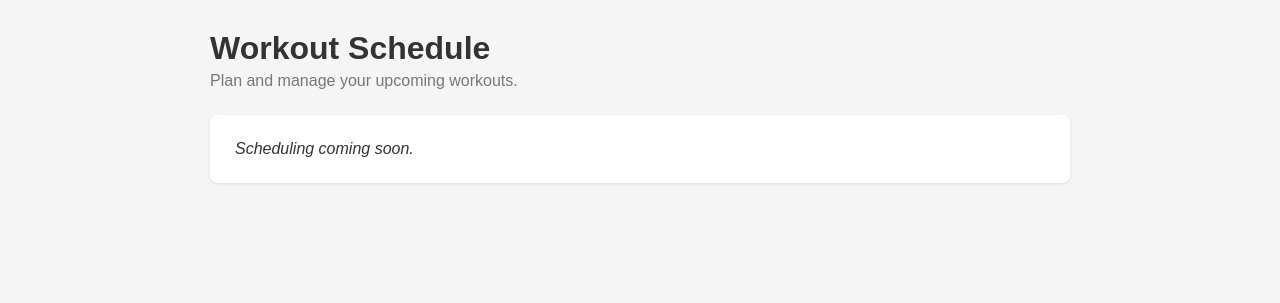
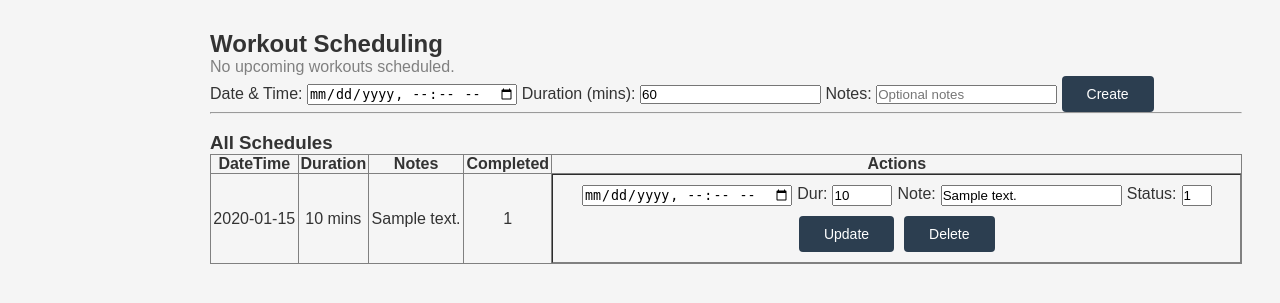
Before and after one commit to zackh5150/Personal-Fitness-Dashboard, a Flask app: page /schedule in a window 1280 px wide. Shown: the part 53-356 px from the top of the page. Run offline with Flask 3, Linux system fonts and the light colour scheme; tables that the repository leaves empty hold one stand-in row (values such as "Sample post").

Commit message:
Add Ha feature: schedule
Add Ha feature: schedule

```diff
--- a/app.py
+++ b/app.py
@@ -1,5 +1,6 @@
 from flask import Flask, render_template, request, redirect, url_for
 from database import get_db, init_db
+from datetime import datetime
 
 app = Flask(__name__)
 
@@ -14,6 +15,24 @@ def get_user():
     db.close()
     return user
 
+def getUpcomingWorkout(schedules):
+    now = datetime.now()
+    upcoming = None
+
+    for s in schedules:
+        try:
+            dt = datetime.strptime(s["scheduled_date"], "%Y-%m-%dT%H:%M")
+        except:
+            try:
+                dt = datetime.strptime(s["scheduled_date"], "%Y-%m-%d %H:%M")
+            except:
+                continue
+
+        if dt > now:
+            if upcoming is None or dt < upcoming[0]:
+                upcoming = (dt, s)
+
+    return upcoming[1] if upcoming else None
 
 # ---- Dashboard (home page) ----
 
@@ -175,25 +194,81 @@ def exercises_page():
 #  Functionality 5: Workout Scheduling (TODO - Ha)
 # ================================================================
 
+# VIEW SCHEDULE PAGE
+
 @app.route("/schedule")
 def schedule_page():
-    # TODO: query workout_schedules for user_id = 1, ordered by date
-    # TODO: pass the list to the template
-    return render_template("schedule.html")
+    db = get_db()
 
-# TODO: add a POST route for creating a new scheduled workout
-#       - read form fields: title, scheduled_date, duration_minutes, notes
-#       - INSERT into workout_schedules table
-#       - redirect back to /schedule
+    schedules = db.execute("""
+        SELECT * FROM workout_schedules
+        WHERE user_id = 1
+        ORDER BY scheduled_date ASC
+    """).fetchall()
 
-# TODO: add a POST route for marking a scheduled workout as completed
-#       - UPDATE workout_schedules SET completed = 1 WHERE id = ?
-#       - redirect back to /schedule
+    db.close()
 
-# TODO: add a POST route for deleting a scheduled workout
-#       - DELETE from workout_schedules WHERE id = ? AND user_id = 1
-#       - redirect back to /schedule
+    upcoming = getUpcomingWorkout(schedules)
 
+    return render_template("schedule.html", schedules=schedules, upcoming=upcoming)
+
+# CREATE SCHEDULE
+
+@app.route("/schedule/create", methods=["POST"])
+def create_schedule():
+    db = get_db()
+
+    scheduled_date = request.form["scheduled_date"]
+    duration = request.form["duration_minutes"]
+    notes = request.form.get("notes", "")
+
+    db.execute("""
+        INSERT INTO workout_schedules (user_id, scheduled_date, duration_minutes, notes, completed)
+        VALUES (1, ?, ?, ?, 0)
+    """, (scheduled_date, duration, notes))
+
+    db.commit()
+    db.close()
+
+    return redirect(url_for("schedule_page"))
+
+# UPDATE SCHEDULE
+
+@app.route("/schedule/update/<int:id>", methods=["POST"])
+def update_schedule(id):
+    db = get_db()
+
+    scheduled_date = request.form["scheduled_date"]
+    duration = request.form["duration_minutes"]
+    notes = request.form.get("notes", "")
+    completed = request.form.get("completed", 0)
+
+    db.execute("""
+        UPDATE workout_schedules
+        SET scheduled_date = ?, duration_minutes = ?, notes = ?, completed = ?
+        WHERE id = ? AND user_id = 1
+    """, (scheduled_date, duration, notes, completed, id))
+
+    db.commit()
+    db.close()
+
+    return redirect(url_for("schedule_page"))
+
+# DELETE SCHEDULE
+
+@app.route("/schedule/delete/<int:id>", methods=["POST"])
+def delete_schedule(id):
+    db = get_db()
+
+    db.execute("""
+        DELETE FROM workout_schedules
+        WHERE id = ? AND user_id = 1
+    """, (id,))
+
+    db.commit()
+    db.close()
+
+    return redirect(url_for("schedule_page"))
 
 # ---- start the server ----
 if __name__ == "__main__":
--- a/database.py
+++ b/database.py
@@ -54,13 +54,12 @@ def init_db():
     """)
 
     c.execute("""
-        CREATE TABLE IF NOT EXISTS workout_schedules (
+         CREATE TABLE IF NOT EXISTS workout_schedules (
             id INTEGER PRIMARY KEY AUTOINCREMENT,
             user_id INTEGER,
-            title TEXT NOT NULL,
             scheduled_date TEXT,
             duration_minutes INTEGER DEFAULT 60,
-            notes TEXT,
+            notes TEXT DEFAULT '',
             completed INTEGER DEFAULT 0
         )
     """)
--- a/templates/schedule.html
+++ b/templates/schedule.html
@@ -1,25 +1,82 @@
 {% extends "layout.html" %}
+{% block content %}
+<div style="width:120%; overflow-x:auto;">
+<h2>Workout Scheduling</h2>
+<!-- =========================
+     UPCOMING WORKOUT
+========================= -->
+{% if upcoming %}
+  <div style="border:1px solid green; padding:10px; margin-bottom:15px; box-sizing:border-box;">
+    <h4>🏋️ Next Upcoming Workout:</h4>
+    <p>📅 {{ upcoming.scheduled_date | replace('T', '  ') }}</p>
+    <p>⏱️ {{ upcoming.duration_minutes }} mins</p>
+  </div>
+{% else %}
+  <p style="color:gray;">No upcoming workouts scheduled.</p>
+{% endif %}
+<!-- =========================
+     CREATE FORM
+========================= -->
+<form method="POST" action="/schedule/create">
+  <label>Date & Time:</label>
+  <input type="datetime-local" name="scheduled_date" required>
+  <label>Duration (mins):</label>
+  <input type="number" name="duration_minutes" value="60" required>
+  <label>Notes:</label>
+  <input type="text" name="notes" placeholder="Optional notes">
+  <button type="submit">Create</button>
+</form>
+<hr>
+<br>
+<!-- =========================
+     LIST SCHEDULES
+========================= -->
+<h3>All Schedules</h3>
+<table border="1" cellpadding="5" style="width:100%; border-collapse: collapse;">
 
-{% block content %}
-<h1>Workout Schedule</h1>
-<p>Plan and manage your upcoming workouts.</p>
+<tr>
+    <th>DateTime</th>
+    <th>Duration</th>
+    <th>Notes</th>
+    <th>Completed</th>
+    <th style="text-align: center;">Actions</th>
+  </tr>
 
-<!-- TODO (Ha - Functionality 5):
-     Build the workout scheduling page.
+  {% for s in schedules %}
+<tr>
+    <td style="text-align: center;">{{ s.scheduled_date | replace('T', ' ') }}</td>
+    <td style="text-align: center;">{{ s.duration_minutes }} mins</td>
+    <td style="text-align: center;">{{ s.notes }}</td>
+    <td style="text-align: center;">{{ s.completed }}</td>
 
-     What to add here:
-     - A form to create a new scheduled workout with fields for:
-       title, date/time, duration (minutes), notes
-     - The form should POST to a route you create in app.py
-     - A list of upcoming scheduled workouts from the database
-     - A "Mark Complete" button for each workout
-     - A "Delete" button for each workout
+    <td style="display: flex; flex-direction: column; align-items: center; gap: 10px; padding: 10px;">
 
-     The "workout_schedules" table is already set up in database.py.
-     You just need to add the routes in app.py and the HTML here.
--->
+      <form action="/schedule/update/{{ s.id }}" method="POST" style="margin: 0;">
+        <div style="display: flex; flex-wrap: wrap; justify-content: center; gap: 5px; margin-bottom: 10px;">
+          <input type="datetime-local" name="scheduled_date"
+                 value="{{ s.scheduled_date | replace(' ', 'T') }}" required>
+          <label> Dur: </label>
+          <input type="number" name="duration_minutes"
+                 value="{{ s.duration_minutes }}" style="width:60px;" required>
+          <label> Note:</label>
+          <input type="text" name="notes" value="{{ s.notes }}">
+          <label> Status:</label>
+          <input type="number" name="completed"
+                 value="{{ s.completed }}"
+                 min="0" max="1" style="width:30px; ">
+        </div>
 
-<div class="card">
-    <p><em>Scheduling coming soon.</em></p>
+        <div style="display: flex; justify-content: center; gap: 10px;">
+          <button type="submit">Update</button>
+      </form>
+
+          <form action="/schedule/delete/{{ s.id }}" method="POST" style="margin: 0;">
+            <button type="submit">Delete</button>
+          </form>
+        </div>
+    </td>
+  </tr>
+  {% endfor %}
+</table>
 </div>
 {% endblock %}
```
